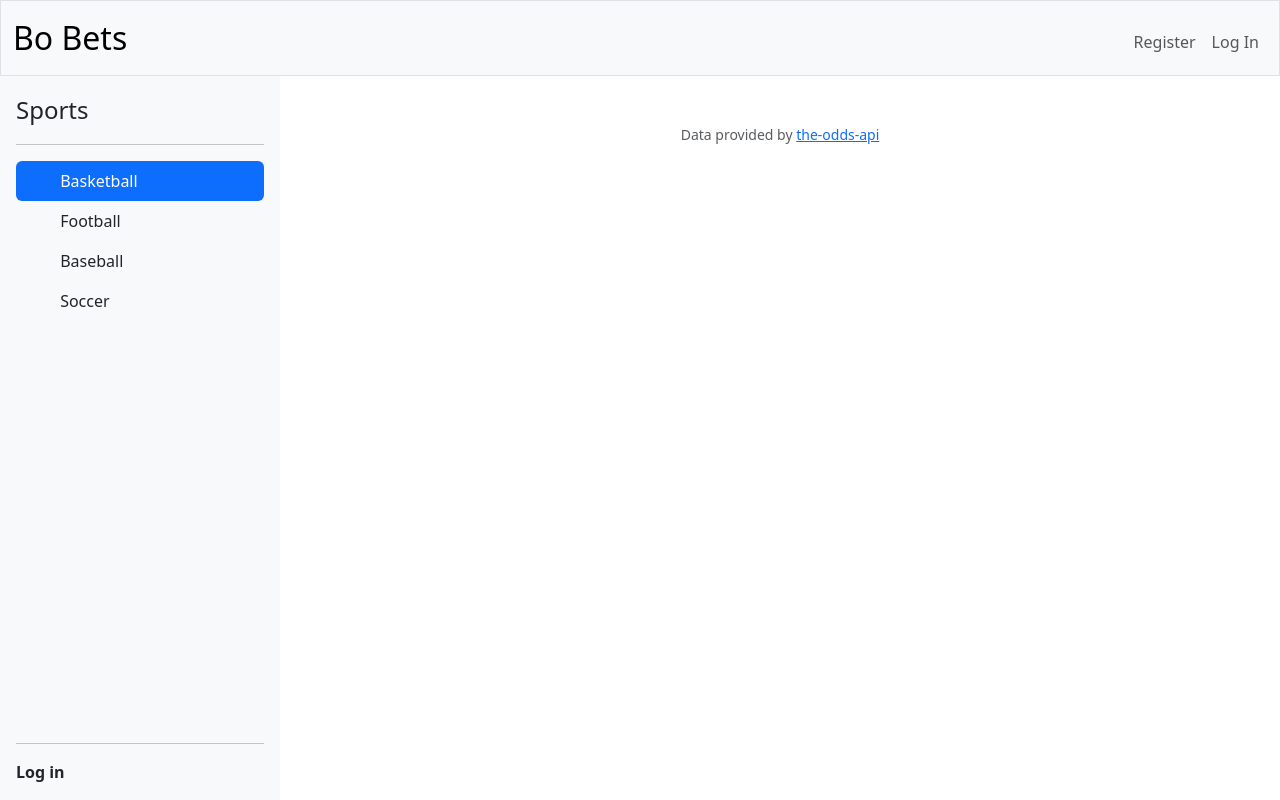
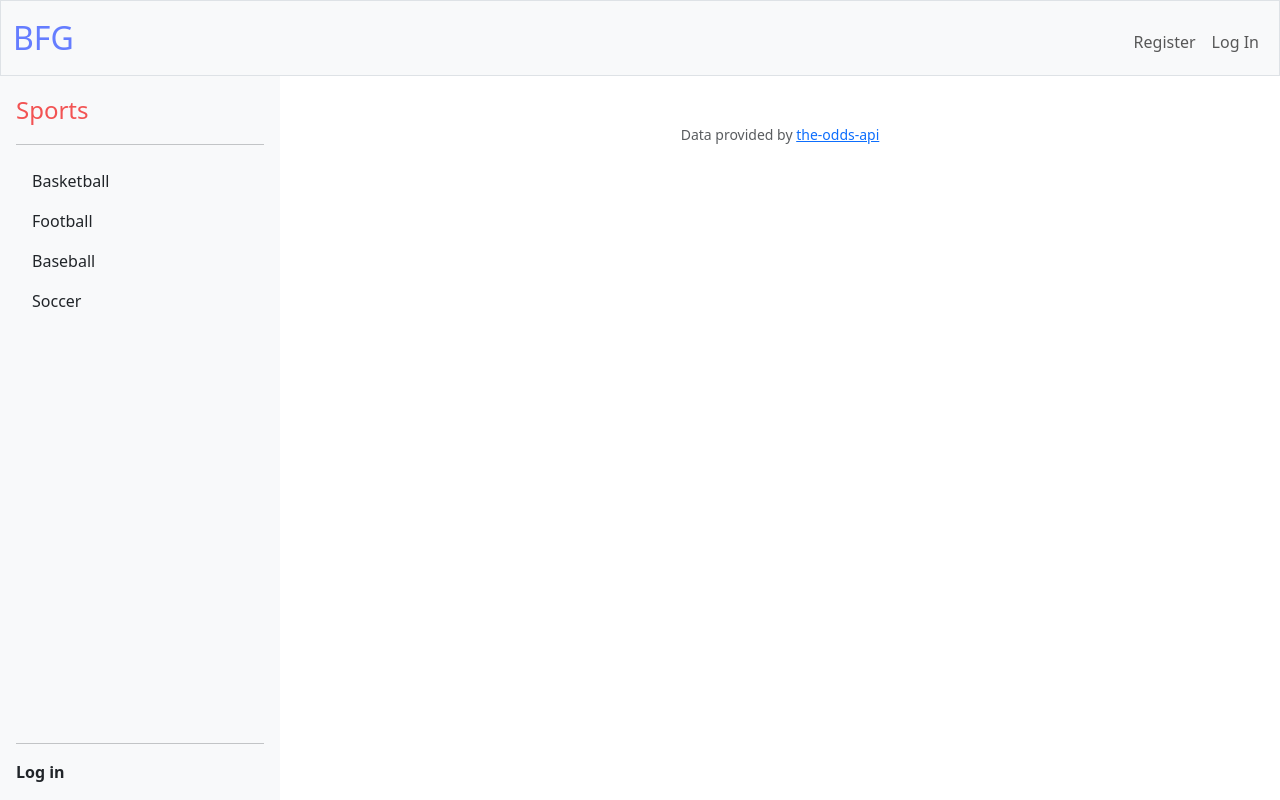
Before and after one commit to bowenslingluff/Hoo-You-Got, a Flask app: page / in a window 1280 px wide. Run offline with Flask 3, Linux system fonts and the light colour scheme.

Commit message:
creating templates for each sport

```diff
--- a/static/styles.css
+++ b/static/styles.css
@@ -2,6 +2,7 @@
 nav .navbar-brand
 {
     font-size: xx-large;
+    color: rgb(101, 125, 255);
 }
 
 html, body {
@@ -25,6 +26,10 @@ html, body {
     flex: 1 1 auto; /* Main container should take the remaining height */
 }
 
+.sports {
+    color: rgb(242, 83, 83);
+}
+
 .sidebar {
     height: 100%;
 }
--- a/templates/layout.html
+++ b/templates/layout.html
@@ -5,6 +5,7 @@
     <meta name="viewport" content="width=device-width, initial-scale=1.0">
     <link href="https://cdn.jsdelivr.net/npm/bootstrap@5.3.3/dist/css/bootstrap.min.css" rel="stylesheet" integrity="sha384-QWTKZyjpPEjISv5WaRU9OFeRpok6YctnYmDr5pNlyT2bRjXh0JMhjY6hW+ALEwIH" crossorigin="anonymous">
     <script src="https://cdn.jsdelivr.net/npm/bootstrap@5.3.3/dist/js/bootstrap.bundle.min.js" integrity="sha384-YvpcrYf0tY3lHB60NNkmXc5s9fDVZLESaAA55NDzOxhy9GkcIdslK1eN7N6jIeHz" crossorigin="anonymous"></script>
+    <link rel="stylesheet" href="https://cdn.jsdelivr.net/npm/bootstrap-icons@1.11.3/font/bootstrap-icons.min.css">
     <link href="/static/styles.css" rel="stylesheet">
     <title>Bo Bets: {% block title %}{% endblock %}</title>
 </head>
@@ -12,7 +13,7 @@
     <div class="d-flex">
         <nav class="bg-light border navbar navbar-expand-md navbar-light">
             <div class="container-fluid">
-                <a class="navbar-brand" href="/">Bo Bets</a>
+                <a class="navbar-brand" href="/">BFG</a>
                 <button aria-controls="navbar" aria-expanded="false" aria-label="Toggle navigation" class="navbar-toggler" data-bs-target="#navbar" data-bs-toggle="collapse" type="button">
                     <span class="navbar-toggler-icon"></span>
                 </button>
@@ -39,32 +40,28 @@
         </nav>
         <div class="sidebar-container">
             <div class="sidebar d-flex flex-column flex-shrink-0 p-3 bg-light" style="width: 280px;">
-                <a href="/" class="sports mb-3 mb-md-0 link-dark text-decoration-none">
-                <span class="fs-4">Sports</span>
+                <a href="/" class="mb-3 mb-md-0 link-dark text-decoration-none">
+                <span class="fs-4 sports">Sports</span>
                 </a>
                 <hr>
                 <ul class="nav nav-pills flex-column mb-auto">
-                <li class="nav-item">
-                    <a href="basketball.html" class="nav-link active" aria-current="page">
-                    <svg class="bi me-2" width="16" height="16"><use xlink:href="#home"></use></svg>
+                <li class="nav-item sport">
+                    <a href="basketball.html" class="nav-link link-dark">
                     Basketball
                     </a>
                 </li>
-                <li class="nav-item">
+                <li class="nav-item sport">
                     <a href="football.html" class="nav-link link-dark">
-                    <svg class="bi me-2" width="16" height="16"></svg>
                     Football
                     </a>
                 </li>
-                <li class="nav-item">
+                <li class="nav-item sport">
                     <a href="baseball.html" class="nav-link link-dark">
-                    <svg class="bi me-2" width="16" height="16"><use xlink:href="#table"></use></svg>
                     Baseball
                     </a>
                 </li>
-                <li class="nav-item">
+                <li class="nav-item sport">
                     <a href="soccer.html" class="nav-link link-dark">
-                    <svg class="bi me-2" width="16" height="16"><use xlink:href="#grid"></use></svg>
                     Soccer
                     </a>
                 </li>
@@ -114,9 +111,9 @@
                 event.preventDefault();
                 var clickedItem = $( this );
                 $( ".mr-auto .nav-item" ).each( function() {
-                    $( this ).removeClass( "active" );
+                    $( this ).removeClass( "active" ).addClass( "link-dark");
                 });
-                clickedItem.addClass( "active" );
+                clickedItem.addClass( "active" ).removeClass( "link-dark" );
             });
         });
         </script>
```
Also changed, not shown: templates/baseball.html (added), templates/basketball.html (added), templates/football.html (added), templates/soccer.html (added).
